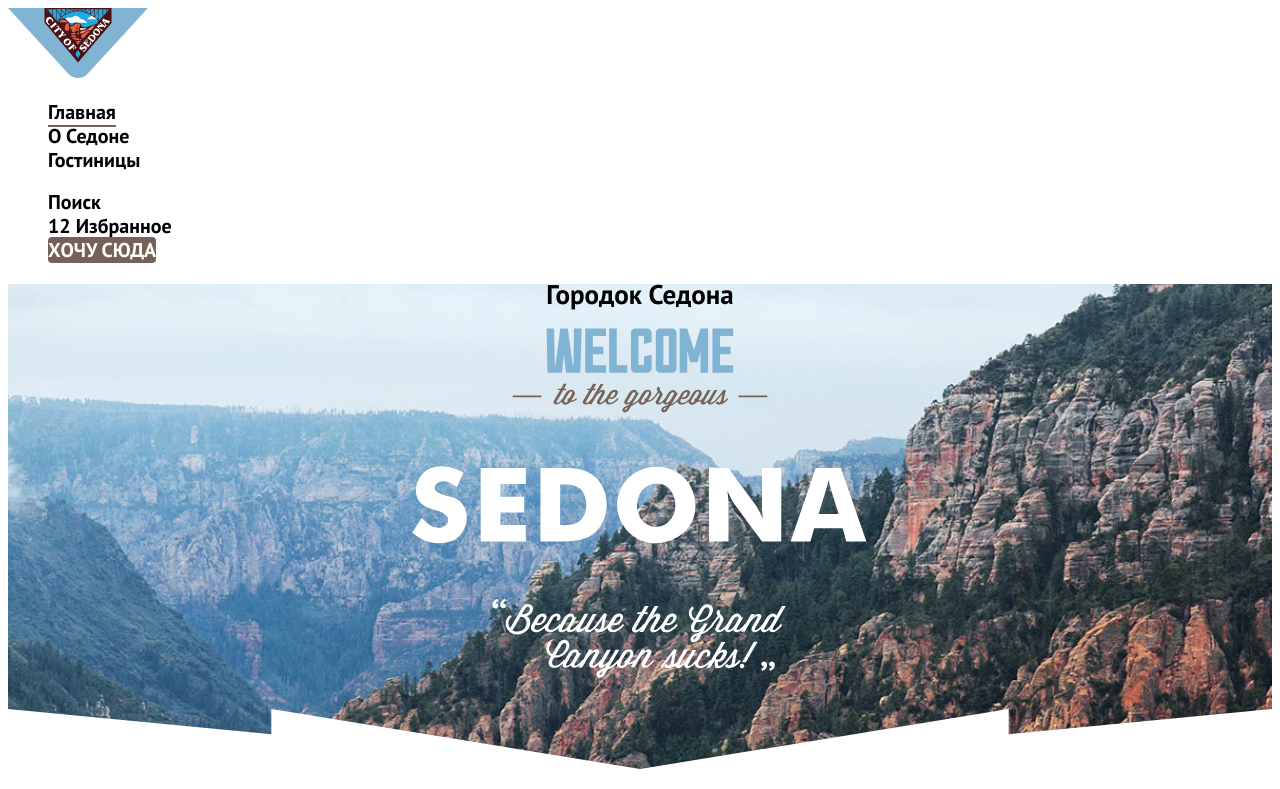
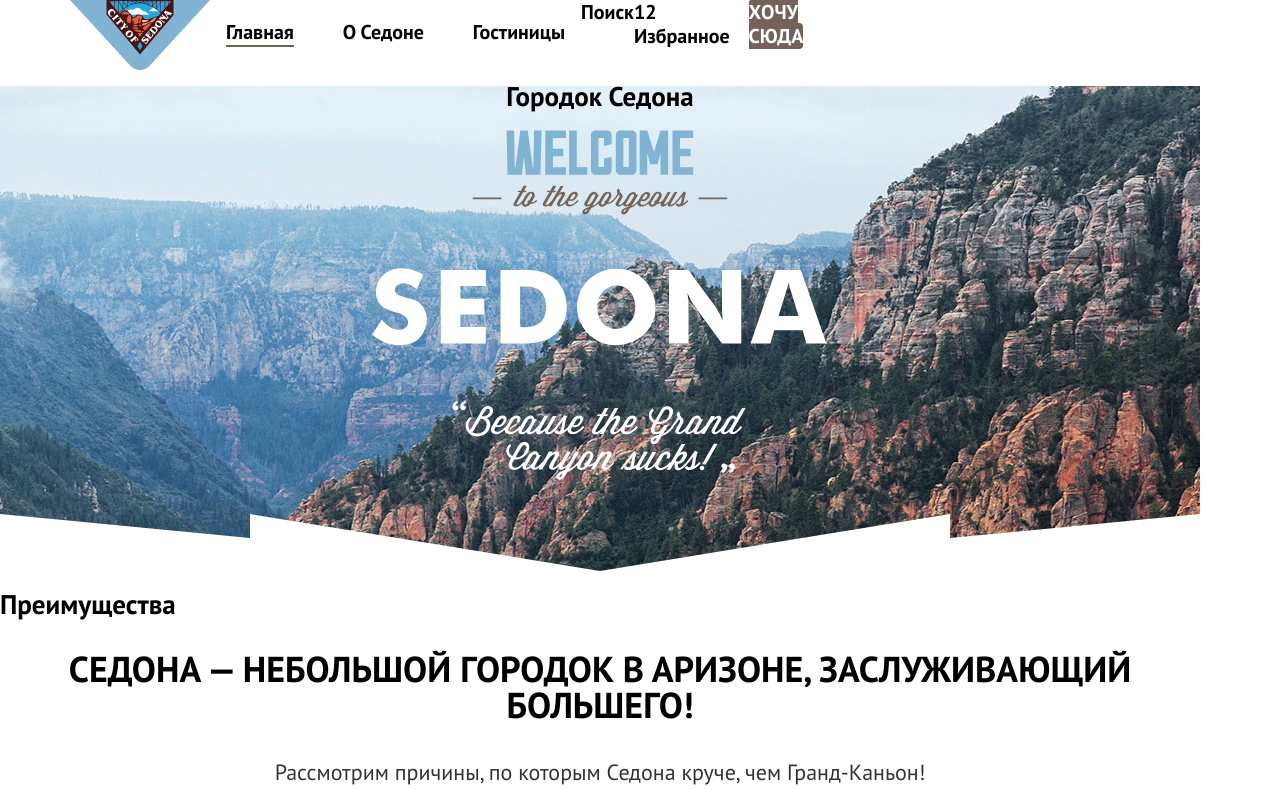
Before and after one commit to htmlacademy-htmlcss/2448371-sedona-1, a plain HTML site: page index.html in a window 1280 px wide. Shown: the top 789 px of the page. Drawn offline with Linux system fonts and the light colour scheme.

Commit message:
Начал делать сетку главной страницы

```diff
--- a/index.html
+++ b/index.html
@@ -7,39 +7,39 @@
   </head>
   <body>
   <header class="index-header">
-    <a href="index.html">
+    <a class="logo" href="index.html">
       <img class="header-logo" src="images/logo/logo-sedona.svg" width="140" height="70" alt="Логотип Городка Седона">
     </a>
     <nav class="navigation">
-      <ul class="navigation-list">
-        <li class=navigation-item>
+      <ul class="navigation-list navigation-menu">
+        <li class="navigation-item">
           <a class="navigation-link navigation-link-current" href="index.html">Главная</a>
         </li>
-        <li class=navigation-item>
+        <li class="navigation-item">
           <a class="navigation-link" href="sedona.info">О седоне</a>
         </li>
-        <li class=navigation-item>
+        <li class="navigation-item">
           <a class="navigation-link" href="catalog.html">Гостиницы</a>
         </li>
       </ul>
       <ul class="navigation-list navigation-user">
-        <li class=navigation-user-item>
+        <li class="navigation-user-item">
           <a class="navigation-user-link" href="#">
             <span class="visually-hidden">Поиск</span></a>
         </li>
-        <li class=navigation-user-item>
+        <li class="navigation-user-item">
           <a class="navigation-user-link" href="#">
             <span class="navigation-user-notification">12</span>
             <span class="visually-hidden">Избранное</span>
           </a>
         </li>
-        <li class=navigation-user-item>
-          <a class="navigation-user-link button button-brown" href="#">Хочу сюда</a>
+        <li class="navigation-user-item">
+          <a class="navigation-user-link button button-brown button-brown-user" href="#">Хочу сюда</a>
         </li>
       </ul>
     </nav>
   </header>
-  <main class="main-index">
+  <main class="main-index main-container">
     <section class="main-intro">
       <h1 class="visually-hidden">Городок Седона</h1>
           <img class="main-img-welcom" src="images/welcome.svg" width="458" height="350" alt="Welcome to the gorgeous Sedona, because the Grand Canyon sucks!">
@@ -124,17 +124,20 @@
       <ul class="footer-social-list">
         <li class="footer-social-item">
           <a href="https://vk.com/htmlacademy" class="social-icon">
-            <span class="visually-hidden">Вконтакте</span>
+            <img src="../2448371-sedona-1/images/icons/icon-vk.svg" alt="Вконтакте">
+            <!-- <span class="visually-hidden">Вконтакте</span> -->
           </a>
         </li>
         <li class="footer-social-item">
           <a href="https://t.me/htmlacademy " class="social-icon">
-            <span class="visually-hidden">Телеграм</span>
+            <img src="../2448371-sedona-1/images/icons/icon-telegram.svg" alt="Телеграм">
+            <!-- <span class="visually-hidden">Телеграм</span> -->
           </a>
         </li>
         <li class="footer-social-item">
           <a href="https://www.youtube.com/user/htmlacademyru" class="social-icon">
-            <span class="visually-hidden">Ютуб</span>
+            <img src="../2448371-sedona-1/images/icons/icon-youtube.svg" alt="Ютуб">
+            <!-- <span class="visually-hidden">Ютуб</span> -->
           </a>
         </li>
       </ul>
--- a/style/style.css
+++ b/style/style.css
@@ -33,8 +33,18 @@
 
 /* font_add END */
 
+html {
+  height: 100%;
+  width: 1200px;
+}
+
 
 body {
+  margin: 0;
+  display: flex;
+  flex-direction: column;
+  min-height: 100%;
+  flex-grow: 1;
   font-family: "PT Sans", sans-serif;
   font-size: 18px;
   line-height: 21px;
@@ -44,12 +54,40 @@ body {
 
 
 /* header START */
+.index-header {
+  display: flex;
+  flex-direction: row;
+  /* justify-content: center; */
+  padding: 0 70px;
+  height: 64px;
+}
+
+.logo {
+  width: 140px;
+  height: 70px;
+}
+
+.navigation {
+  display: flex;
+}
 
 .navigation-list {
+  display: flex;
   list-style: none;
+  padding: 0;
+  margin: 0;
 }
 
+.navigation-menu {
+  width: 339px;
+  justify-content: space-between;
+  padding: 20px 16px;
 
+}
+
+.navigation-user {
+  width: 268px;
+}
 
 .navigation-link,
 .navigation-user-link {
@@ -70,11 +108,14 @@ body {
 /* header END */
 
 /* main START */
+.main-container {
+  flex-grow: 1;
+}
 
 .main-intro {
   background:  url(../images/index-ladder.svg) bottom, url(../images/background-index.jpg);
   background-repeat: no-repeat;
-  background-size: 100% auto;
+  background-size: 100%, cover;
   height: 485px;
   text-align: center;
   color: #000000;
@@ -130,6 +171,19 @@ body {
 
 .advantages-list{
   list-style: none;
+  display: flex;
+  flex-wrap: wrap;
+  padding: 0;
+}
+
+.advantages-card {
+  width: 400px;
+  height: 385px;
+}
+
+.advantages-img {
+  width: 800px;
+  height: 385px;
 }
 
 .advantages-title-description {
@@ -172,6 +226,7 @@ body {
   color: #FFFFFF;
   background-image: url("../images/background-subscribe.jpg");
   text-align: center;
+  height: 415px;
 }
 
 .subscribe-form input {
@@ -194,6 +249,22 @@ body {
 /* main END */
 
 /* footer START */
+.footer-page {
+  display: flex;
+  justify-content: space-between;
+  padding: 40px 70px 30px;
+}
+
+.footer-social-list {
+  list-style: none;
+  display: flex;
+  padding: 0;
+}
+
+.footer-social-item {
+  padding: 0 10px;
+}
+
 .footer-telephone {
   text-decoration: none;
   font-size: 40px;
```
